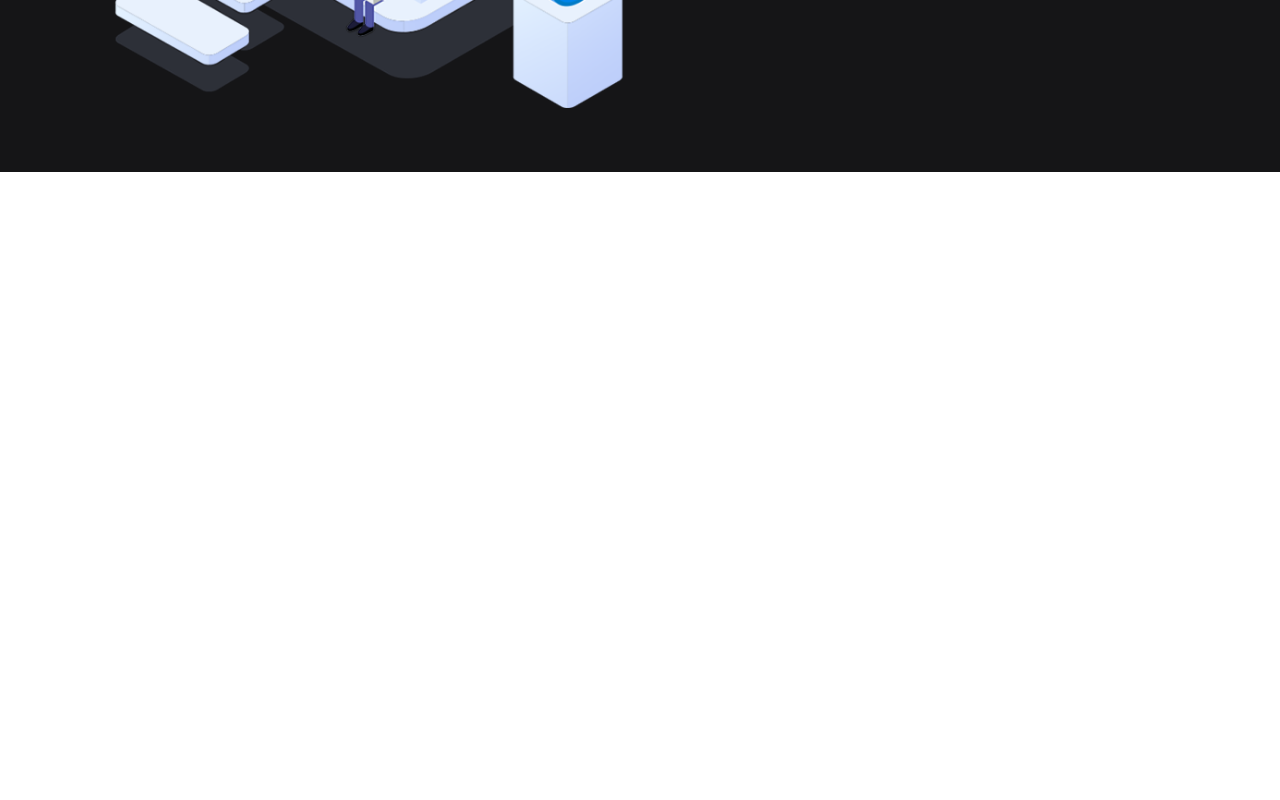
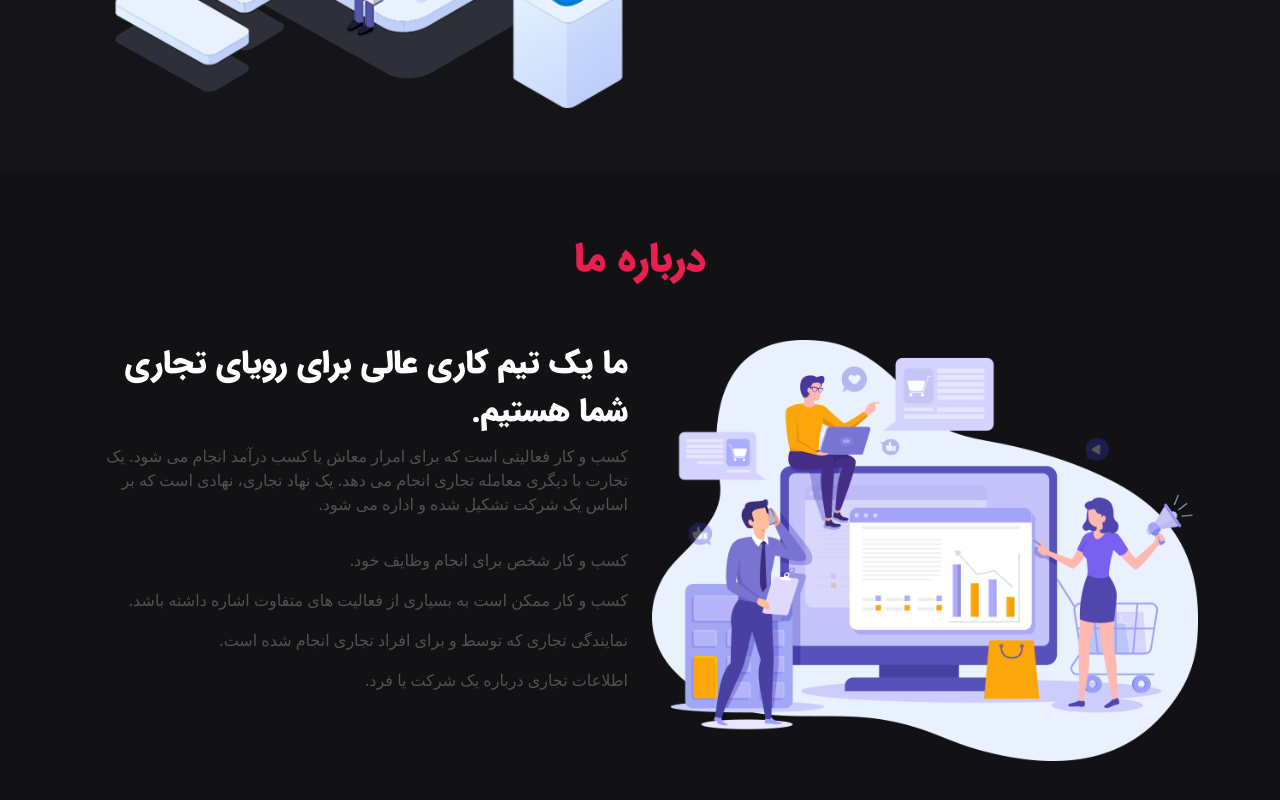
Before and after one commit to mohammadmehdidalvandii/landing-limty, a Next.js app: page / in a window 1280 px wide. Shown: the part 514-1314 px from the top of the page. Before the commit the page ends 800 px from the top, so only its background shows below. Built offline with nearby package versions, Linux system fonts and the light colour scheme.

Commit message:
create section about

```diff
--- /dev/null
+++ b/components/template/About/About.js
@@ -0,0 +1,46 @@
+import Title from "@/components/modules/Title/Title";
+import React from "react";
+import style from "@/styles/about.module.css";
+
+function About() {
+  return (
+    <section className={style.about}>
+      <div className="container">
+        <div className="row">
+          <div className="col-12">
+            <Title title="درباره ما" />
+          </div>
+        </div>
+        <div className="row mt-5">
+          <div className="col-lg-6 col-md-12 col-sm-12">
+            <img
+              src="/img/about-img1.png"
+              alt="about-img"
+              className={style.about_img}
+            />
+          </div>
+          <div className="col-lg-6 col-md-12 col-sm-12">
+            <div className={style.about_content}>
+              <h2 className={style.about_content_title}>
+                ما یک تیم کاری عالی برای رویای تجاری شما هستیم.
+              </h2>
+              <p className={style.about_content_desc}>
+                کسب و کار فعالیتی است که برای امرار معاش یا کسب درآمد انجام می
+                شود. یک تجارت با دیگری معامله تجاری انجام می دهد. یک نهاد تجاری،
+                نهادی است که بر اساس یک شرکت تشکیل شده و اداره می شود.
+              </p>
+              <ul className={style.about_items}>
+                <li className={style.about_item}>کسب و کار شخص برای انجام وظایف خود.</li>
+                <li className={style.about_item}>کسب و کار ممکن است به بسیاری از فعالیت های متفاوت اشاره داشته باشد.</li>
+                <li className={style.about_item}>نمایندگی تجاری که توسط و برای افراد تجاری انجام شده است.</li>
+                <li className={style.about_item}>اطلاعات تجاری درباره یک شرکت یا فرد.</li>
+              </ul>
+            </div>
+          </div>
+        </div>
+      </div>
+    </section>
+  );
+}
+
+export default About;
--- a/pages/index.js
+++ b/pages/index.js
@@ -1,4 +1,5 @@
 import Navbar from "@/components/modules/Navbar/Navbar";
+import About from "@/components/template/About/About";
 import Header from "@/components/template/Header/Header";
 
 export default function Home() {
@@ -6,6 +7,7 @@ export default function Home() {
     <>
       <Navbar/>
       <Header/>
+      <About/>
     </>
   )
 }
--- /dev/null
+++ b/styles/about.module.css
@@ -0,0 +1,35 @@
+.about{
+    display: block;
+    width: 100%;
+    height: 100dvh;
+    background-color: var(--color-black-1);
+    color: var(--color-white);
+    padding: 4rem 0;
+}
+.about_img{
+    width: 100%;
+}
+.about_content{
+    display: block;
+    width: 100%;
+}
+.about_content_title{
+    font-family: var(--font-black);
+    font-size: 2rem;
+    line-height:1.5;
+}
+.about_content_desc{
+    font-size: 1rem;
+    font-weight: 500;
+    color: var(--color-gray);
+}
+.about_items{
+    display: block;
+    margin-top: 2rem;
+}
+.about_item{
+    margin-bottom: 1rem;
+    font-size: 1rem;
+    font-weight: 500;
+    color: var(--color-gray);
+}
```
Also changed, not shown: public/img/about-img1.png (added).
